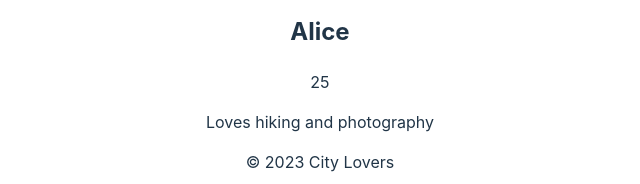
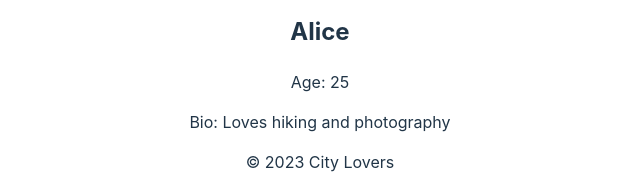
Before and after one commit to AustineJ101/alx-fe-reactjs, a React (Vite) app in the folder alx-react-app/: page / in a window 1280 px wide. Shown: the part 382-566 px from the top of the page, without its empty margins (320-960 px from the left). Built offline with nearby package versions, Linux system fonts and the light colour scheme.

Commit message:
Remove object destructuring from user profile

```diff
--- a/alx-react-app/src/components/UserProfile.jsx
+++ b/alx-react-app/src/components/UserProfile.jsx
@@ -1,10 +1,9 @@
 export default function UserProfile(props){
-    const {name, age, bio} = props;
     return (
         <div>
-            <h2>{name}</h2>
-            <p>{age}</p>
-            <p>{bio}</p>
+            <h2>{props.name}</h2>
+            <p>Age: {props.age}</p>
+            <p>Bio: {props.bio}</p>
         </div>
     )
 }
```
